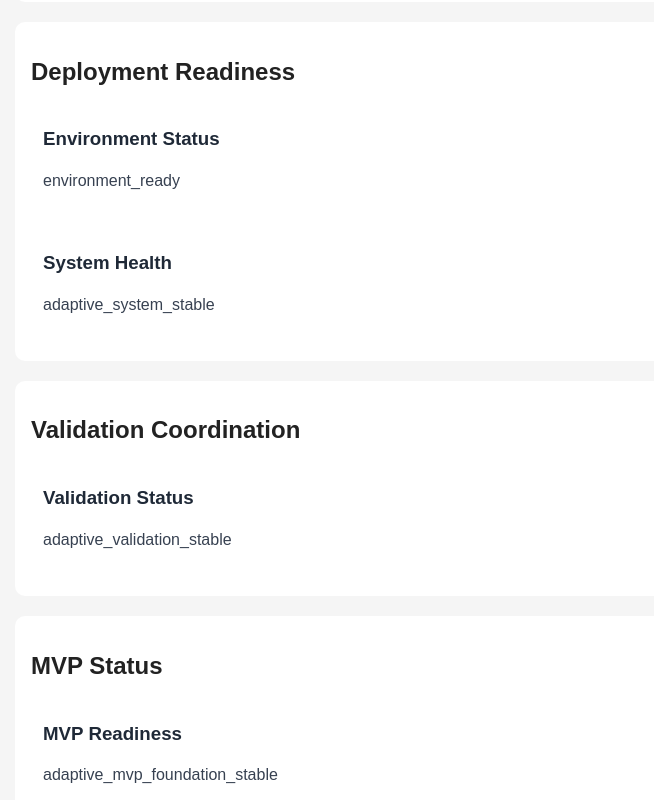
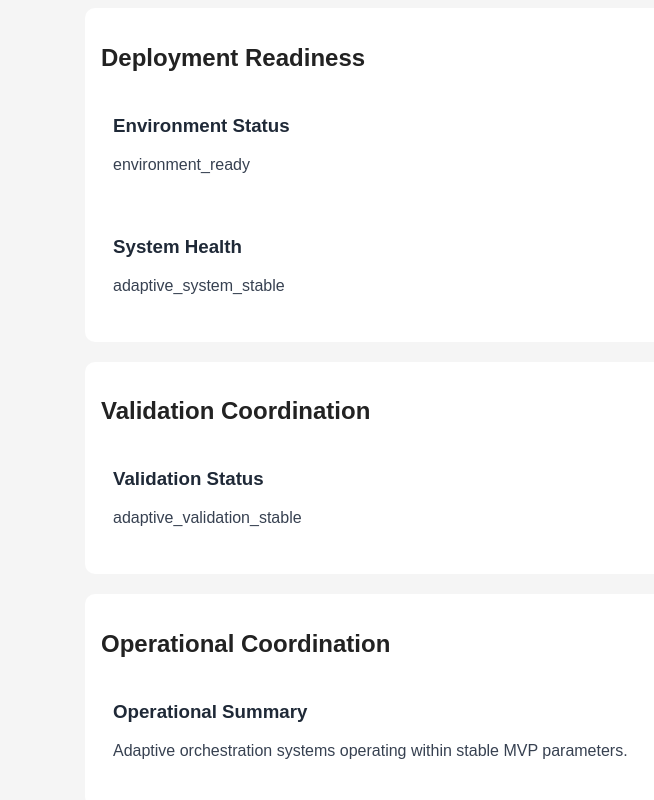
Before and after one commit to amri-03/axis-ai-assistant, a React app in the folder frontend/: page / in a window 1280 px wide. Shown: the part 1240-2040 px from the top of the page, without its empty margins (29-683 px from the left). Built offline with nearby package versions, Linux system fonts and the light colour scheme; the HTML template or start-up script is replaced by a standard one.

Commit message:
refactor: improve adaptive MVP operational polish

```diff
--- /dev/null
+++ b/frontend/src/components/InteractionFooter.jsx
@@ -0,0 +1,18 @@
+export default function InteractionFooter() {
+
+    return (
+
+        <div
+            style={{
+                marginTop: "30px",
+                textAlign: "center"
+            }}
+        >
+
+            <p>
+                Cyris Adaptive Intelligence MVP
+            </p>
+
+        </div>
+    );
+}
--- /dev/null
+++ b/frontend/src/components/OperationalSummaryCard.jsx
@@ -0,0 +1,19 @@
+export default function OperationalSummaryCard({
+                                                   summary
+                                               }) {
+
+    return (
+
+        <div>
+
+            <h3>
+                Operational Summary
+            </h3>
+
+            <p>
+                {summary}
+            </p>
+
+        </div>
+    );
+}
--- a/frontend/src/pages/Home.jsx
+++ b/frontend/src/pages/Home.jsx
@@ -49,6 +49,12 @@ import InteractionHeader
 
 import ValidationStatusCard
     from "../components/ValidationStatusCard";
+
+import InteractionFooter
+    from "../components/InteractionFooter";
+
+import OperationalSummaryCard
+    from "../components/OperationalSummaryCard";
 
 
 export default function Home() {
@@ -128,6 +134,9 @@ export default function Home() {
 
     const validationStatus =
         "adaptive_validation_stable";
+
+    const operationalSummary =
+        "Adaptive orchestration systems operating within stable MVP parameters.";
 
     return (
         <div>
@@ -225,6 +234,18 @@ export default function Home() {
             </SectionContainer>
 
             <SectionContainer
+                title="Operational Coordination"
+            >
+
+                <OperationalSummaryCard
+                    summary={
+                        operationalSummary
+                    }
+                />
+
+            </SectionContainer>
+
+            <SectionContainer
                 title="MVP Status"
             >
 
@@ -254,6 +275,8 @@ export default function Home() {
 
             </SectionContainer>
 
+            <InteractionFooter/>
+
         </div>
     );
 }
--- a/frontend/src/styles/global.css
+++ b/frontend/src/styles/global.css
@@ -68,3 +68,12 @@ h1 {
 p {
     color: #374151;
 }
+
+body {
+    max-width: 1100px;
+    margin: 0 auto;
+}
+
+h3 {
+    margin-bottom: 8px;
+}
```
